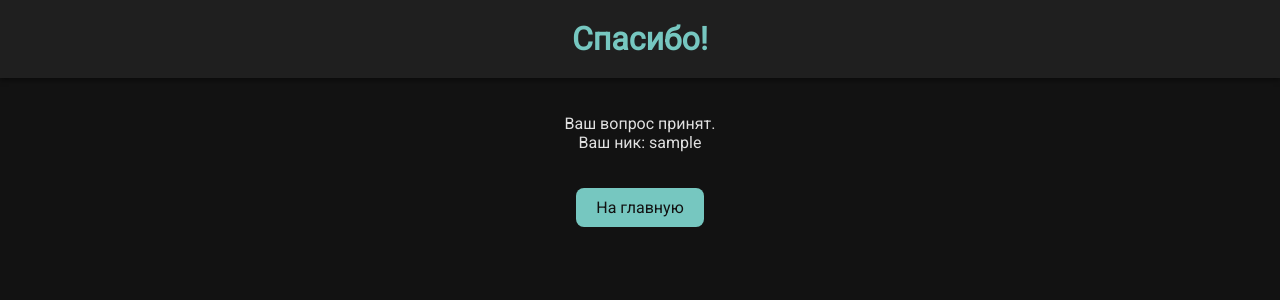
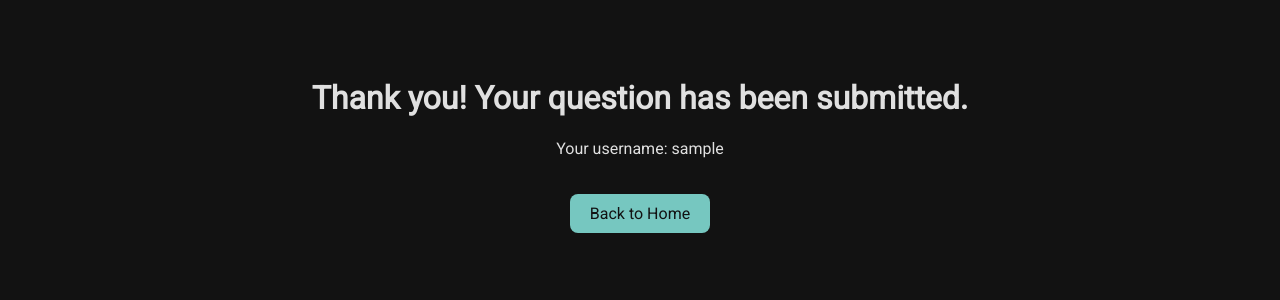
Before and after one commit to LaFG95/Ano, a Flask app: template templates/thank_you.html in a window 1280 px wide. Shown: the top 300 px of the page. Run offline with Flask 3, Linux system fonts and the light colour scheme; the template is opened without the code that fills it: most values are stand-ins (such as "Sample title", 1, 10 or a date in 2020).

Commit message:
Update thank_you.html

```diff
--- a/templates/thank_you.html
+++ b/templates/thank_you.html
@@ -2,24 +2,17 @@
 <html>
 <head>
 <meta charset="UTF-8">
-<title>Спасибо!</title>
+<title>Thank You!</title>
 <link href="https://fonts.googleapis.com/css2?family=Roboto&display=swap" rel="stylesheet">
 <style>
-body { font-family: 'Roboto', sans-serif; background-color: #121212; color: #e0e0e0; margin:0; padding:0; text-align:center; }
-header { background:#1f1f1f; padding:20px; box-shadow:0 2px 5px rgba(0,0,0,0.5); }
-header h1 { margin:0; color:#76c7c0; }
-main { padding:20px; }
+body { font-family:'Roboto', sans-serif; background:#121212; color:#e0e0e0; text-align:center; padding:50px; }
 a.button { display:inline-block; padding:10px 20px; background:#76c7c0; color:#121212; text-decoration:none; border-radius:8px; margin-top:20px; }
 a.button:hover { background:#4fa09a; }
 </style>
 </head>
 <body>
-<header>
-<h1>Спасибо!</h1>
-</header>
-<main>
-<p>Ваш вопрос принят.<br>Ваш ник: {{ username }}</p>
-<a class="button" href="/">На главную</a>
-</main>
+<h1>Thank you! Your question has been submitted.</h1>
+<p>Your username: {{ username }}</p>
+<a class="button" href="/">Back to Home</a>
 </body>
 </html>
```
